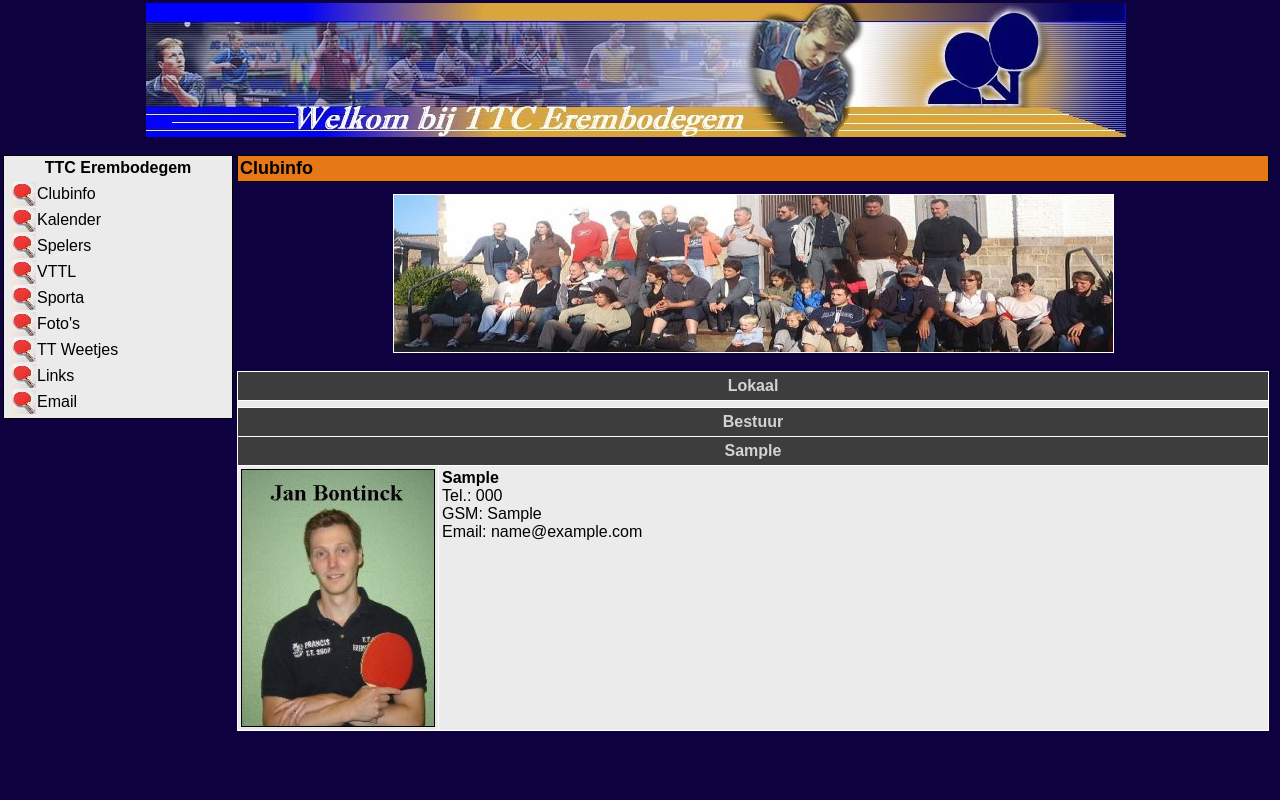
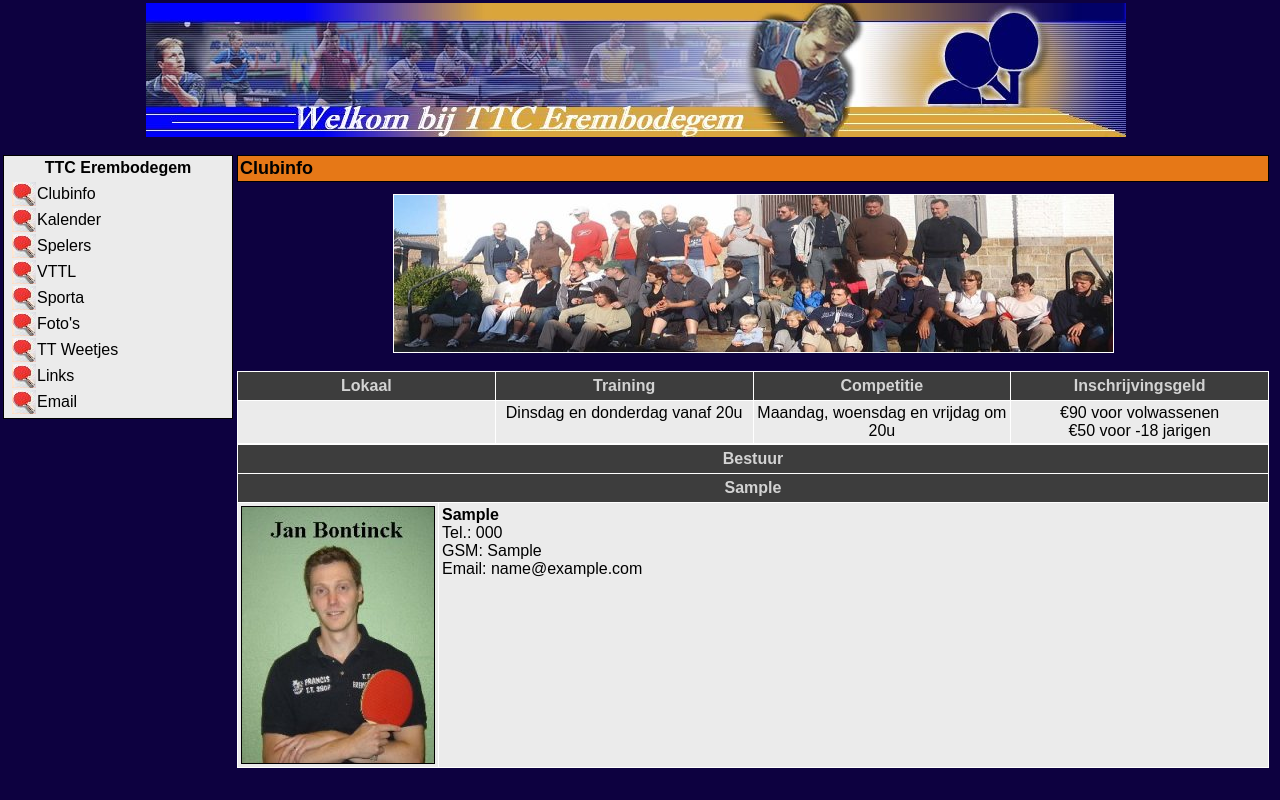
Before and after one commit to Laoujin/ttc, a PHP site: page /clubinfo.php in a window 1280 px wide. Run offline with PHP 8.4, Linux system fonts and the light colour scheme; tables that the repository leaves empty or names only in its code hold one stand-in row (values such as "Sample post"); data that the repository does not hold is empty; some libraries are stand-ins or nearby versions.

Commit message:
toevoegen trainingsdagen, competitiedagen, inschrijvingsgeld

```diff
--- a/clubinfo.php
+++ b/clubinfo.php
@@ -10,10 +10,13 @@
 
 <table width='100%' class='maintable'>
 	<tr>
-		<th colspan=2>Lokaal</th>
+		<th width="25%">Lokaal</th>
+		<th width="25%">Training</th>
+		<th width="25%">Competitie</th>
+		<th width="25%">Inschrijvingsgeld</th>
 	</tr>
 	<tr>
-		<td valign=top colspan=2>
+		<td valign=top>
 			<?php
 			$first = true;
 			$lokaal = $db->GetClubLokaal(CLUB_ID, false);
@@ -25,7 +28,19 @@
 			}
 			?>
 		</td>
+		<td valign=top align=center>
+			Dinsdag en donderdag vanaf 20u
+		</td>
+		<td valign=top align=center>
+			Maandag, woensdag en vrijdag om 20u
+		</td>
+		<td align=center>
+			&euro;90 voor volwassenen<br>
+			&euro;50 voor -18 jarigen
+		</td>
 	</tr>
+</table>
+<table width='100%' class='maintable'>
 	<tr>
 		<th colspan=2>Bestuur</th>
 	</tr>
```
